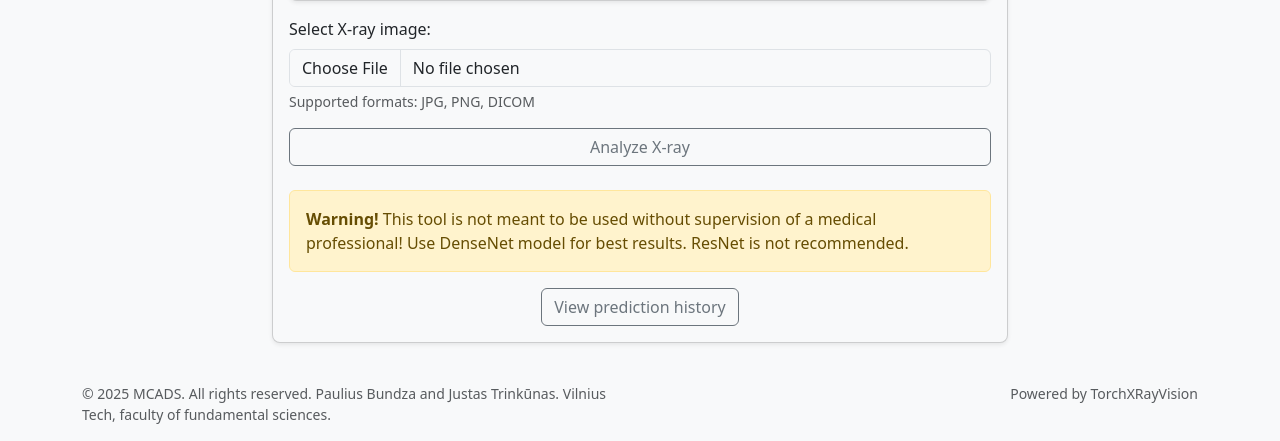
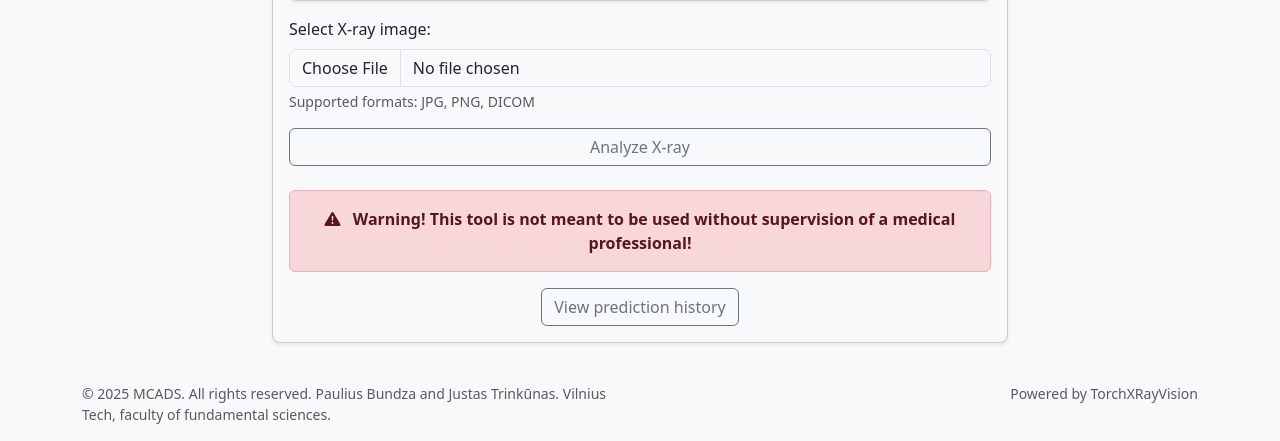
Before and after one commit to PauleNajus/MCADS, a Django app: page / in a window 1280 px wide. Shown: the part 829-1270 px from the top of the page. Run offline with Django 5.2, Linux system fonts and the light colour scheme; the visitor is signed in with stand-in values (Sample User, id 1).

Commit message:
HTML edits.

```diff
--- a/xrayapp/templates/xrayapp/home.html
+++ b/xrayapp/templates/xrayapp/home.html
@@ -94,8 +94,11 @@
                         </div>
                     </form>
 
-                    <div class="alert alert-warning">
-                        <p class="mb-0"><strong>Warning!</strong> This tool is not meant to be used without supervision of a medical professional! Use DenseNet model for best results. ResNet is not recommended.</p>
+                    <div class="alert alert-danger">
+                        <p class="mb-0 text-center">
+                            <i class="bi bi-exclamation-triangle-fill me-2"></i>
+                            <strong>Warning! This tool is not meant to be used without supervision of a medical professional!</strong>
+                        </p>
                     </div>
 
                     <div class="text-center mt-3">
```
Also changed, not shown: xrayapp/templates/xrayapp/interpretability.html (+5 -2 lines), xrayapp/templates/xrayapp/results.html (+5 -2 lines).
